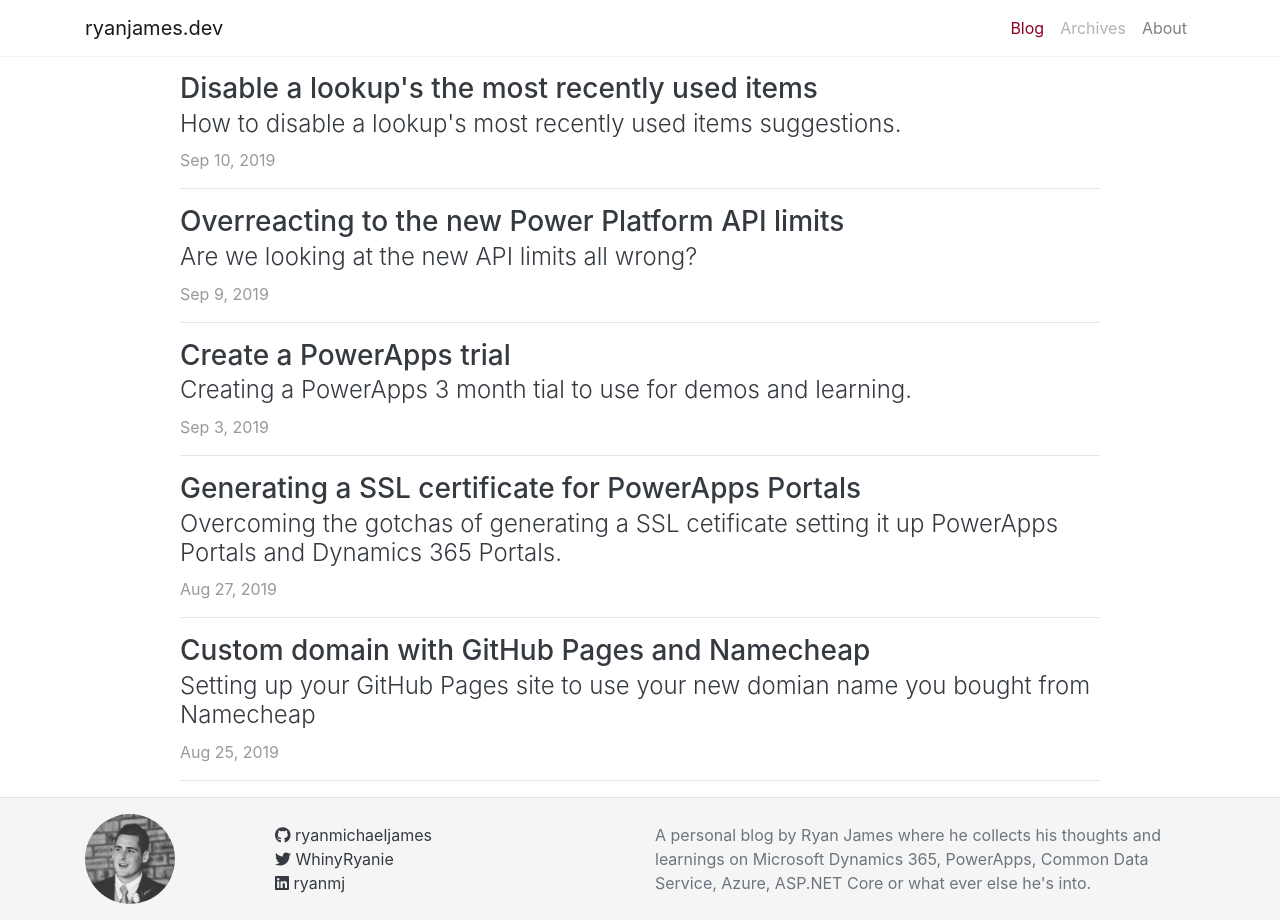
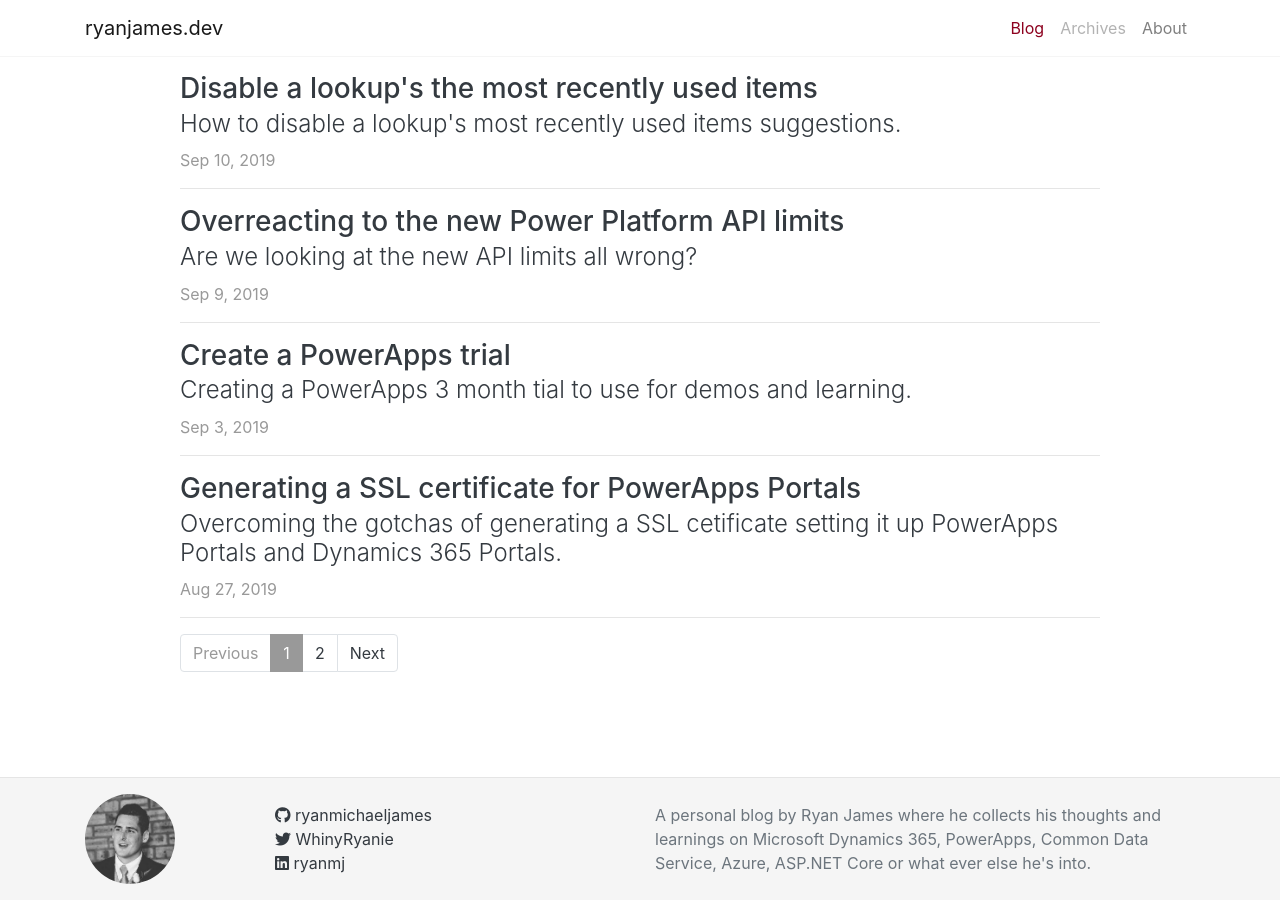
Before and after one commit to ryanmichaeljames/ryanmichaeljames.github.io, a Jekyll site: the page built from index.html, in a window 1280 px wide. Built offline with Jekyll 4.4.1, drawn with Linux system fonts in a browser that asks for light colours; nearby versions of some CDN libraries; the list of posts is cut into pages by our own code.

Commit message:
Added pagination

```diff
--- a/_config.yml
+++ b/_config.yml
@@ -41,6 +41,9 @@
 google_site_verification: soYMbME2lXgzvCVpWnsgzOTrObQ7UrvS-biBEJogxCM
 google_analytics: UA-146448575-1
 
+paginate: 4
+paginate_path: "/blog/page:num/"
+
 # Build settings
 sass:
   sass_dir: assets/css
--- a/_layouts/home.html
+++ b/_layouts/home.html
@@ -4,7 +4,7 @@
 <div class="container">
   <div class="row">
     <div class="col-lg-10 mx-auto">
-      {%- for post in site.posts limit:5 -%}
+      {%- for post in paginator.posts -%}
       <div class="blog-post-preview">
         <a href="{{ post.url | relative_url }}">
           <h3 class="blog-post-title">{{ post.title | escape }}</h3>
@@ -15,6 +15,51 @@
       </div>
       <hr>
       {%- endfor -%}
+
+      {% if paginator.total_pages > 1 %}
+      <nav aria-label="Blog page navigation">
+        <ul class="pagination">
+          <!-- Previous -->
+          {% if paginator.previous_page %}
+          <li class="page-item">
+            <a class="page-link" href="{{ paginator.previous_page_path | relative_url }}" tabindex="-1">Previous</a>
+          </li>
+          {% else %}
+          <li class="page-item disabled">
+            <a class="page-link" href="" tabindex="-1" aria-disabled="true">Previous</a>
+          </li>
+          {% endif %}
+
+          <!-- Pages -->
+          {% for page in (1..paginator.total_pages) %}
+          {% if page == paginator.page %}
+          <li class="page-item active" aria-current="page">
+            <a class="page-link" href="{{ site.paginate_path | relative_url | replace: ':num', page }}">{{ page }} <span
+                class="sr-only">(current)</span></a>
+          </li>
+          {% elsif page == 1 %}
+          <li class="page-item"><a class="page-link"
+              href="{{ paginator.previous_page_path | relative_url }}">{{ page }}</a></li>
+          {% else %}
+          <li class="page-item"><a class="page-link"
+              href="{{ site.paginate_path | relative_url | replace: ':num', page }}">{{ page }}</a></li>
+          {% endif %}
+          {% endfor %}
+
+          <!-- Next -->
+          {% if paginator.next_page %}
+          <li class="page-item">
+            <a class="page-link" href="{{ paginator.next_page_path | relative_url }}">Next</a>
+          </li>
+          {% else %}
+          <li class="page-item disabled">
+            <a class="page-link" href="" aria-disabled="true">Next</a>
+          </li>
+          {% endif %}
+        </ul>
+      </nav>
+      {% endif %}
+
     </div>
   </div>
 </div>
--- a/assets/css/main.scss
+++ b/assets/css/main.scss
@@ -55,8 +55,6 @@
   letter-spacing: -1px;
   font-style: italic;
 }
-
-
 
 /*
 * Nav
@@ -234,7 +232,7 @@
 /**
  * Tables
  */
- table {
+table {
   margin-bottom: 30px;
   width: 100%;
   text-align: left;
@@ -246,7 +244,8 @@
       background-color: #f7f7f7;
     }
   }
-  th, td {
+  th,
+  td {
     padding: 10px 15px;
   }
   th {
@@ -266,3 +265,20 @@
   font-style: italic;
   font-size: x-small;
 }
+
+/*
+* Pagination
+*/
+.pagination .page-item.active .page-link {
+  background-color: #999;
+  border-color: #999;
+  color: #ffffff;
+}
+
+.pagination .page-item.disabled .page-link {
+  color: #999;
+}
+
+.pagination .page-item .page-link {
+  color: #343a40;
+}
```
